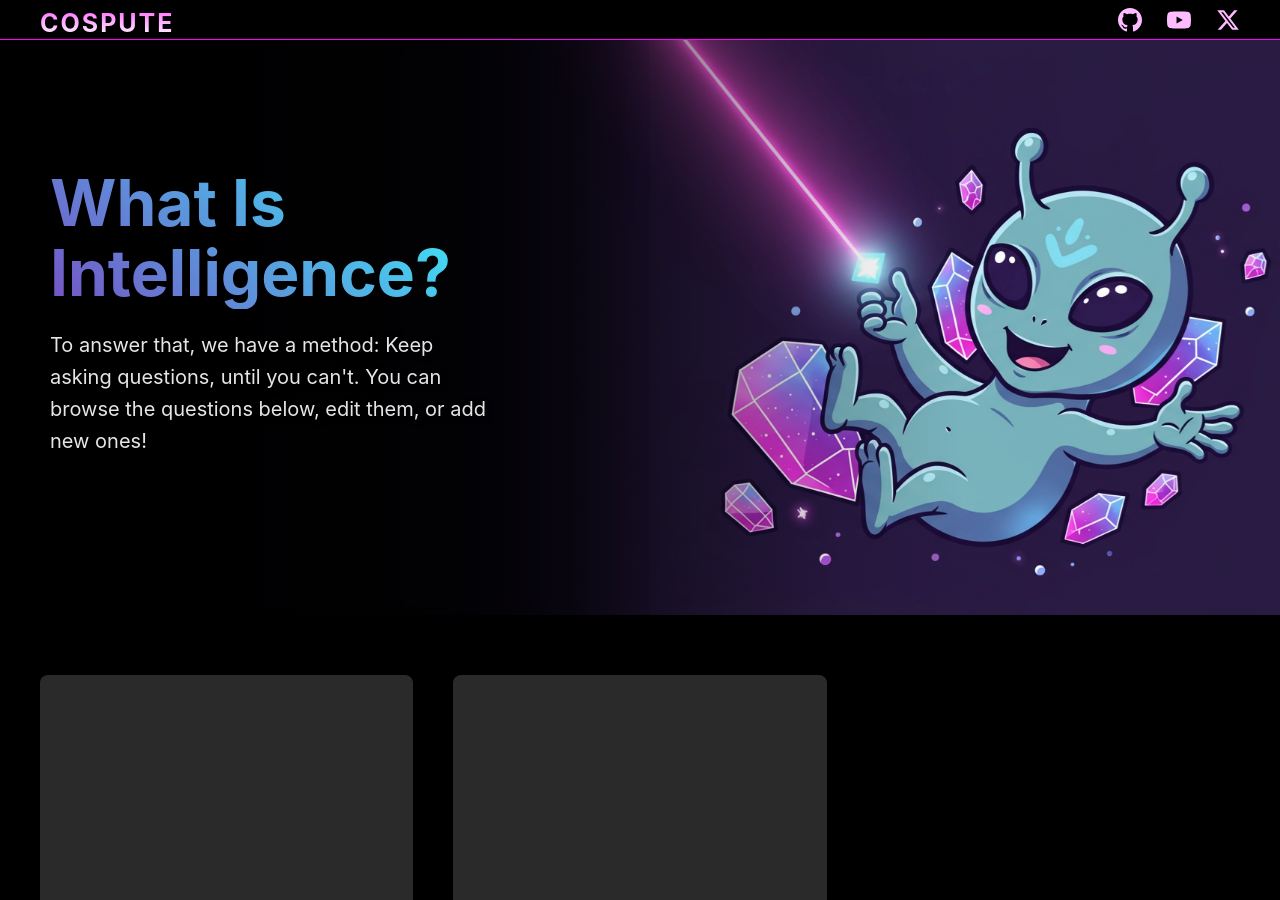
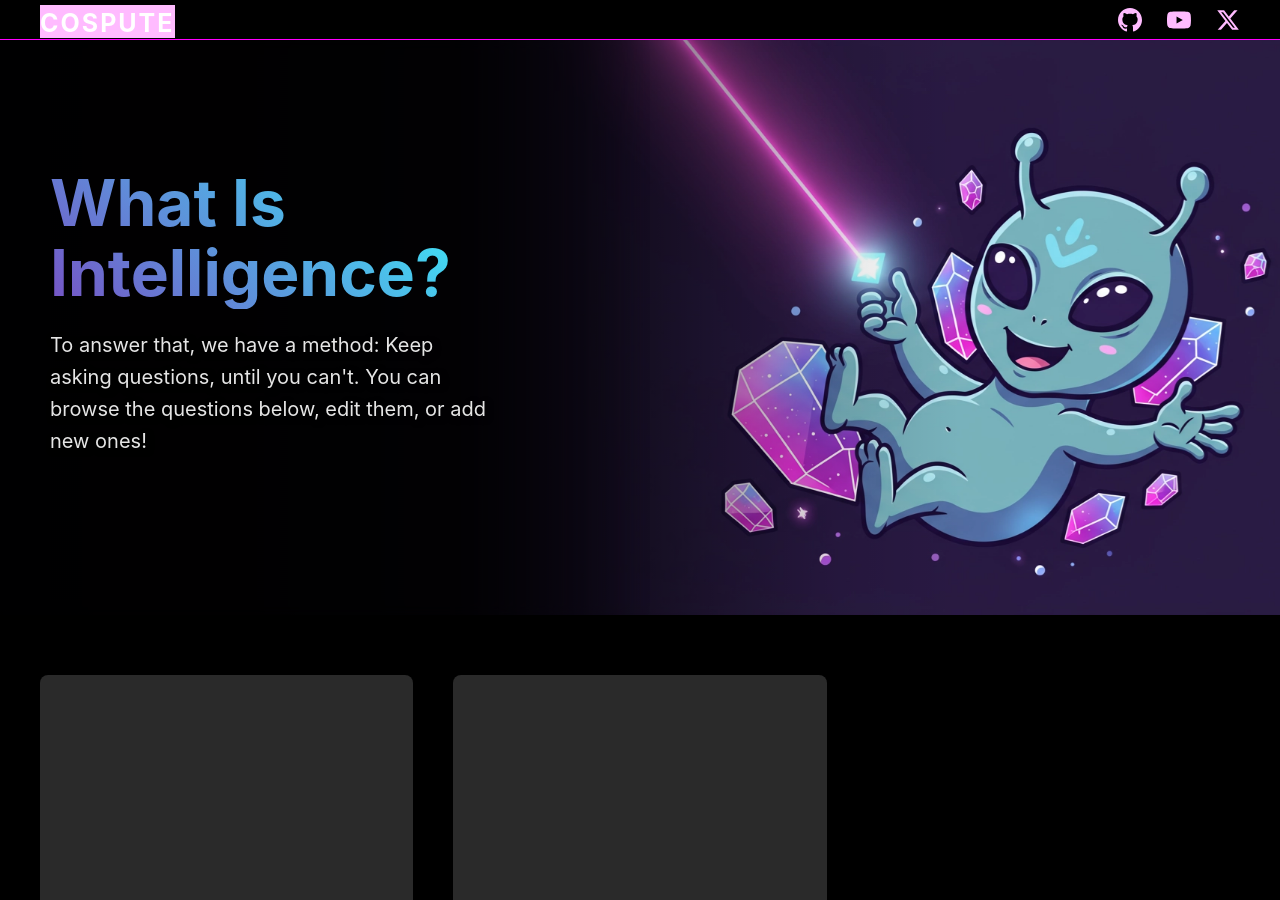
Before and after one commit to cospute/cospute.github.io, a Jekyll site: the page built from index.html, in a window 1280 px wide and 900 px high. Built offline with Jekyll 4.4.1, drawn with Linux system fonts in a browser that asks for light colours.

Commit message:
Update style.css

```diff
--- a/assets/css/style.css
+++ b/assets/css/style.css
@@ -35,9 +35,7 @@ header {
     padding-top: 3px;
     font-size: 25px;
     font-weight: 700;
-    -webkit-text-fill-color:transparent;
-    background:linear-gradient(0deg,#fff,#f5f);
-    -webkit-background-clip:text;
+    background: #fbf;
     letter-spacing: 2px;
     position: relative;
     z-index: 1;
```
